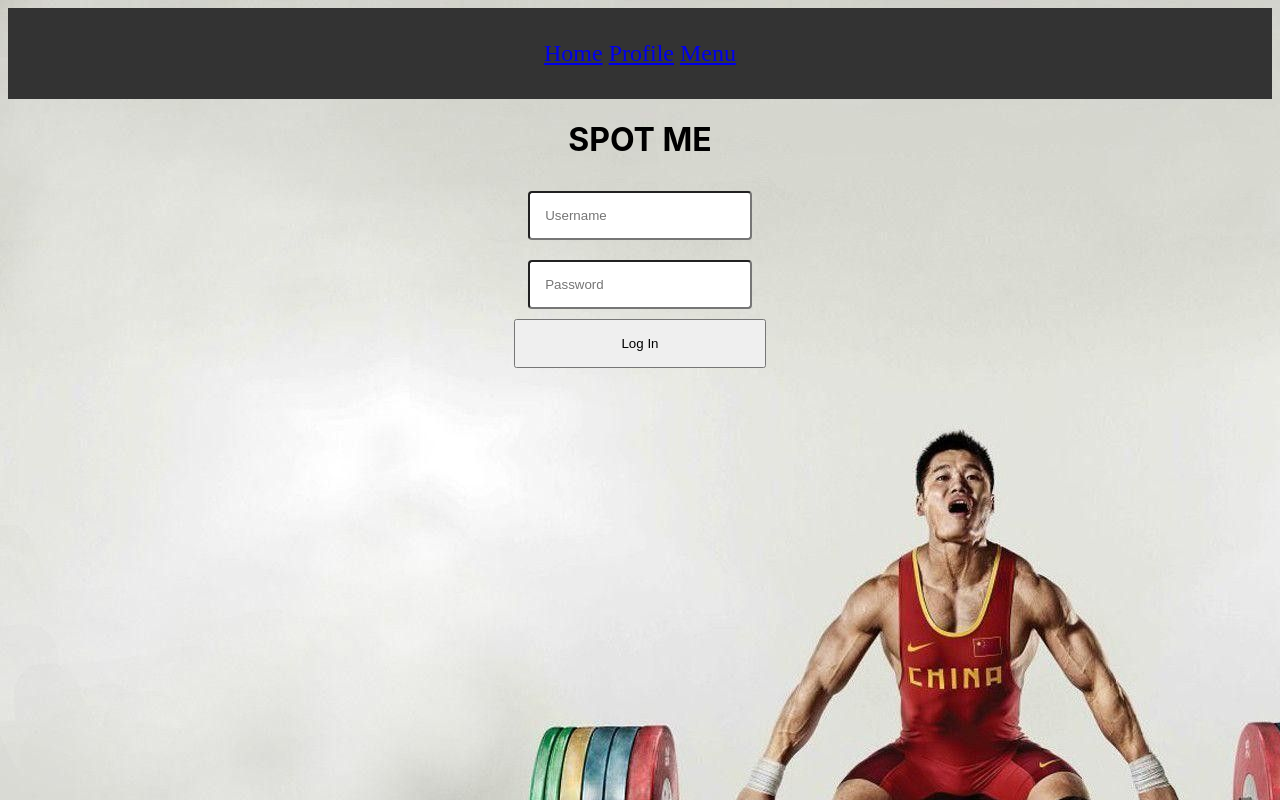
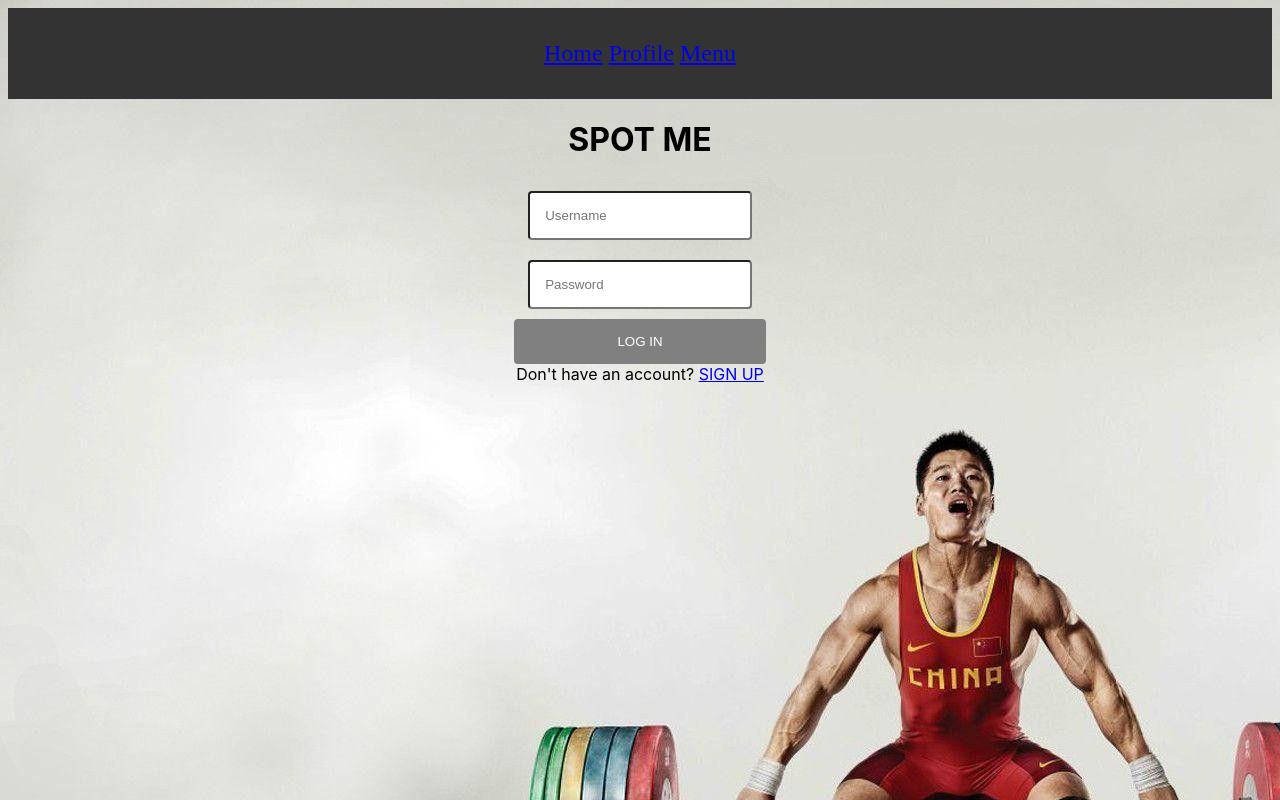
Before and after one commit to Spot-Me-WebApp/Spot-Me, a React (Create React App) app in the folder client/: page /login in a window 1280 px wide. Built offline with nearby package versions, Linux system fonts and the light colour scheme.

Commit message:
Added a sign up button to the Login Page if the user is new, still doesn't link anywhere along with the disabled Login Button

```diff
--- a/client/src/App.css
+++ b/client/src/App.css
@@ -58,6 +58,10 @@
     font-family: 'Quicksand';
 }
 
+.registerButton{
+    text-align: center;
+}
+
 .inputInfo{
     padding: 15px;
     margin: 10px;
@@ -69,6 +73,11 @@
     padding: 15px;
     width: 20%;
     max-width: 319px;
+    background-color: gray;
+    color: white;
+    text-align: center;
+    border: none;
+    border-radius: 4px;
 }
 
 body {
--- a/client/src/pages/Login.js
+++ b/client/src/pages/Login.js
@@ -1,5 +1,5 @@
 import React, { useState } from "react"
-import { useNavigate } from 'react-router-dom'
+import { Link, useNavigate } from 'react-router-dom'
 import axios from 'axios';
 
 function Login() {
@@ -31,7 +31,8 @@ function Login() {
                 <label htmlFor="password"></label>
                 <input className="inputInfo"type="password" name="password" id="password" placeholder="Password" onChange={e => setLoginPassword(e.target.value)} />
             </div>
-            <button className='loginButton'  onClick={loginUser}>Log In</button>
+            <button className='loginButton'  onClick={loginUser}>LOG IN</button>
+            <div className="registerButton">Don't have an account? <Link to={'./register'}>SIGN UP</Link></div>
         </div>
     )
 }
```
